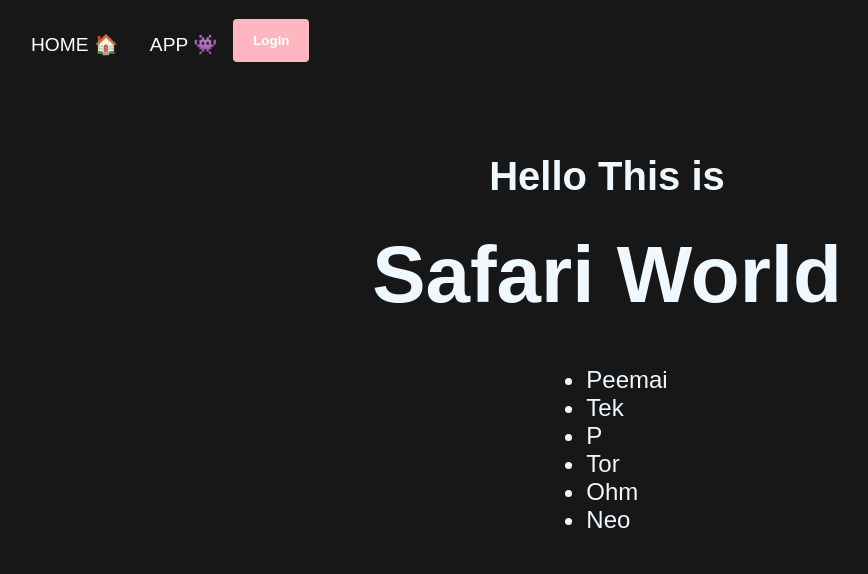
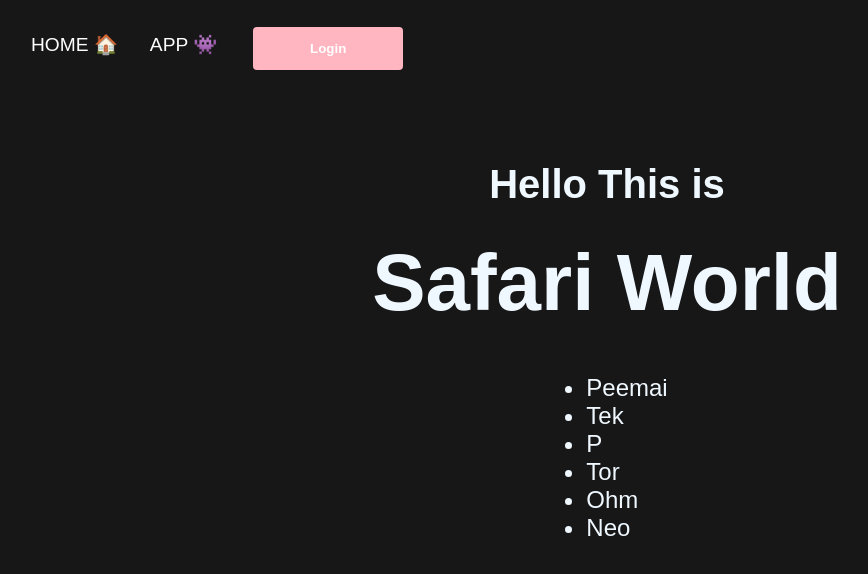
Before and after one commit to Kwanpeemai/SafariWorld, a React (Vite) app: page /home in a window 1280 px wide. Shown: the top 574 px of the page, without its empty margins (33-901 px from the left). Built offline with nearby package versions, Linux system fonts and the light colour scheme.

Commit message:
beautiful last css

```diff
--- a/src/index.css
+++ b/src/index.css
@@ -27,17 +27,31 @@ input[type=text], select {
 }
 
 #login-btn {
-  width: 100%;
+  width: 150px;
   background-color: lightpink;
   font-weight: bold;
   color: white;
   padding: 14px 20px;
+  margin: 8px 0;
   border: none;
+  margin-left: 20px;
   border-radius: 4px;
   cursor: pointer;
 }
 
 #logout-btn {
+  width: 150px;
+  background-color: lightpink;
+  font-weight: bold;
+  color: white;
+  padding: 14px 20px;
+  margin: 8px 0;
+  border: none;
+  margin-left: 20px;
+  border-radius: 4px;
+  cursor: pointer;
+}
+#logout-btn:hover {
   width: 150px;
   background-color: lightpink;
   font-weight: bold;
```
